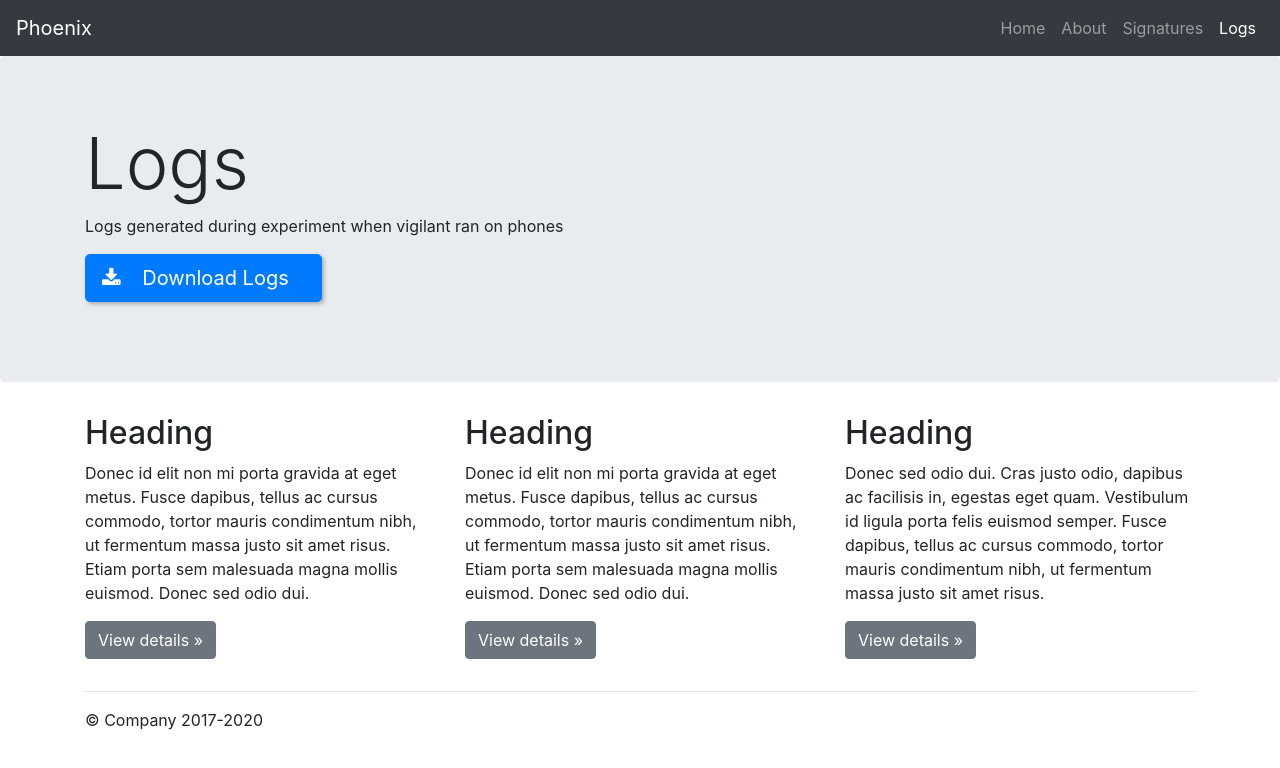
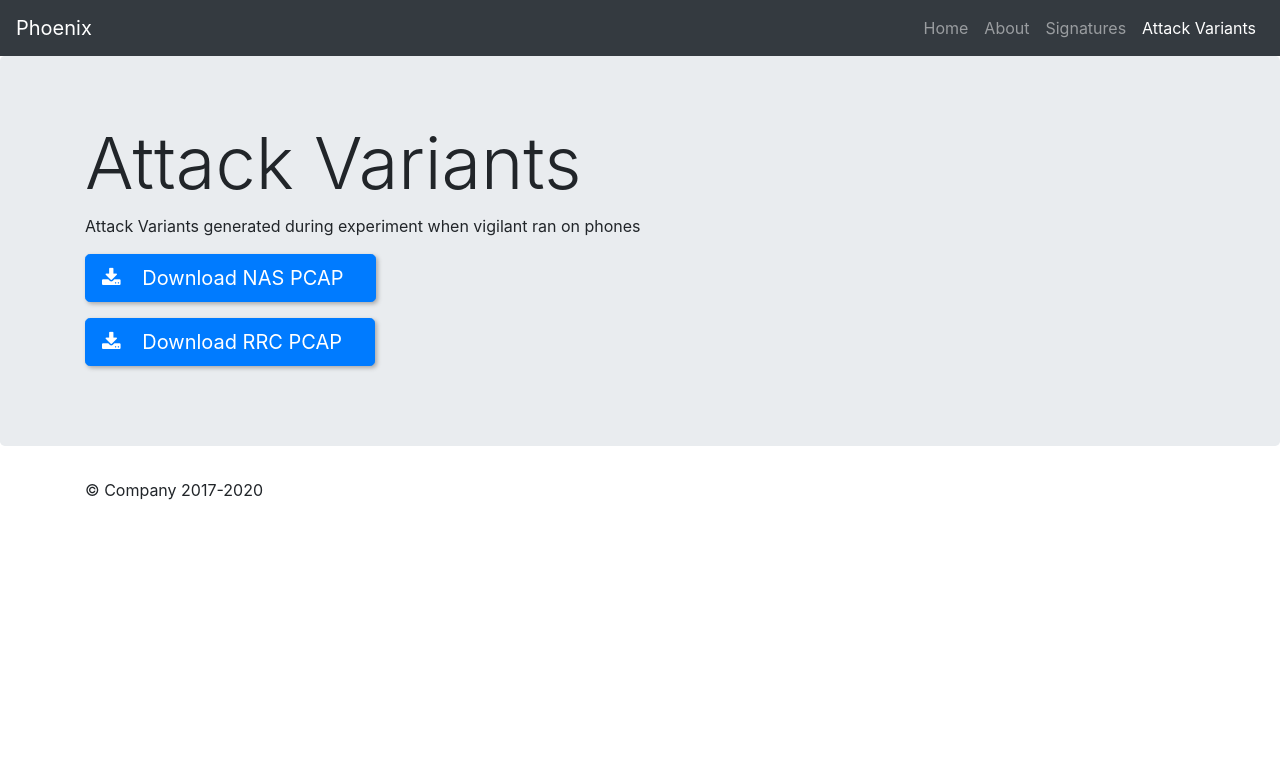
Before and after one commit to phoenixlte/phoenixlte.github.io, a plain HTML site: page logs.html in a window 1280 px wide. Drawn offline with nearby package versions, Linux system fonts and the light colour scheme.

Commit message:
Added attack variants
Added attack variant for NAS PCAP

```diff
--- a/logs.html
+++ b/logs.html
@@ -56,7 +56,7 @@
         <a class="nav-link" href="signatures.html">Signatures</a>
       </li>
       <li class="nav-item active">
-        <a class="nav-link" href="logs.html">Logs</a>
+        <a class="nav-link" href="logs.html">Attack Variants</a>
       </li>
     </ul>
   </div>
@@ -67,35 +67,12 @@
   <!-- Main jumbotron for a primary marketing message or call to action -->
   <div class="jumbotron">
     <div class="container">
-      <h1 class="display-3">Logs</h1>
-      <p>Logs generated during experiment when vigilant ran on phones</p>
-      <p><a class="btn btn-primary btn-lg" href="#" role="button"><i class="fa fa-download"></i> <span class="px-3">Download Logs</span></a></p>
+      <h1 class="display-3">Attack Variants</h1>
+      <p>Attack Variants generated during experiment when vigilant ran on phones</p>
+      <p><a class="btn btn-primary btn-lg" href="/assets/NAS_PCAP_logs.zip" role="button"><i class="fa fa-download"></i> <span class="px-3">Download NAS PCAP</span></a></p>
+      <p><a class="btn btn-primary btn-lg" href="#" role="button"><i class="fa fa-download"></i> <span class="px-3">Download RRC PCAP</span></a></p>
     </div>
   </div>
-
-  <div class="container">
-    <!-- Example row of columns -->
-    <div class="row">
-      <div class="col-md-4">
-        <h2>Heading</h2>
-        <p>Donec id elit non mi porta gravida at eget metus. Fusce dapibus, tellus ac cursus commodo, tortor mauris condimentum nibh, ut fermentum massa justo sit amet risus. Etiam porta sem malesuada magna mollis euismod. Donec sed odio dui. </p>
-        <p><a class="btn btn-secondary" href="#" role="button">View details &raquo;</a></p>
-      </div>
-      <div class="col-md-4">
-        <h2>Heading</h2>
-        <p>Donec id elit non mi porta gravida at eget metus. Fusce dapibus, tellus ac cursus commodo, tortor mauris condimentum nibh, ut fermentum massa justo sit amet risus. Etiam porta sem malesuada magna mollis euismod. Donec sed odio dui. </p>
-        <p><a class="btn btn-secondary" href="#" role="button">View details &raquo;</a></p>
-      </div>
-      <div class="col-md-4">
-        <h2>Heading</h2>
-        <p>Donec sed odio dui. Cras justo odio, dapibus ac facilisis in, egestas eget quam. Vestibulum id ligula porta felis euismod semper. Fusce dapibus, tellus ac cursus commodo, tortor mauris condimentum nibh, ut fermentum massa justo sit amet risus.</p>
-        <p><a class="btn btn-secondary" href="#" role="button">View details &raquo;</a></p>
-      </div>
-    </div>
-
-    <hr>
-
-  </div> <!-- /container -->
 
 </main>
 
```
Also changed, not shown: about.html (+2 -27 lines), index.html (+1 -25 lines), signatures.html (+1 -25 lines), 3 other files.
